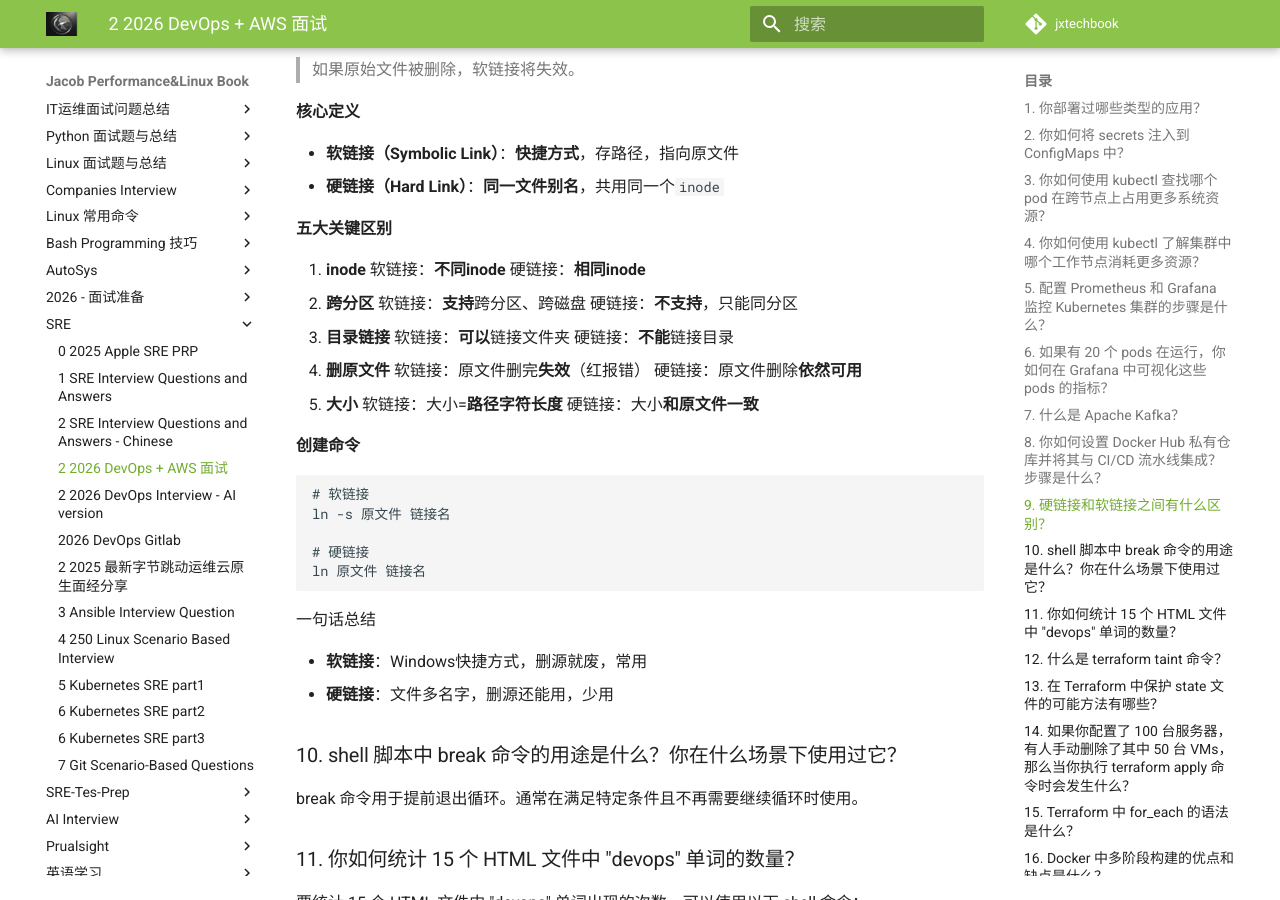
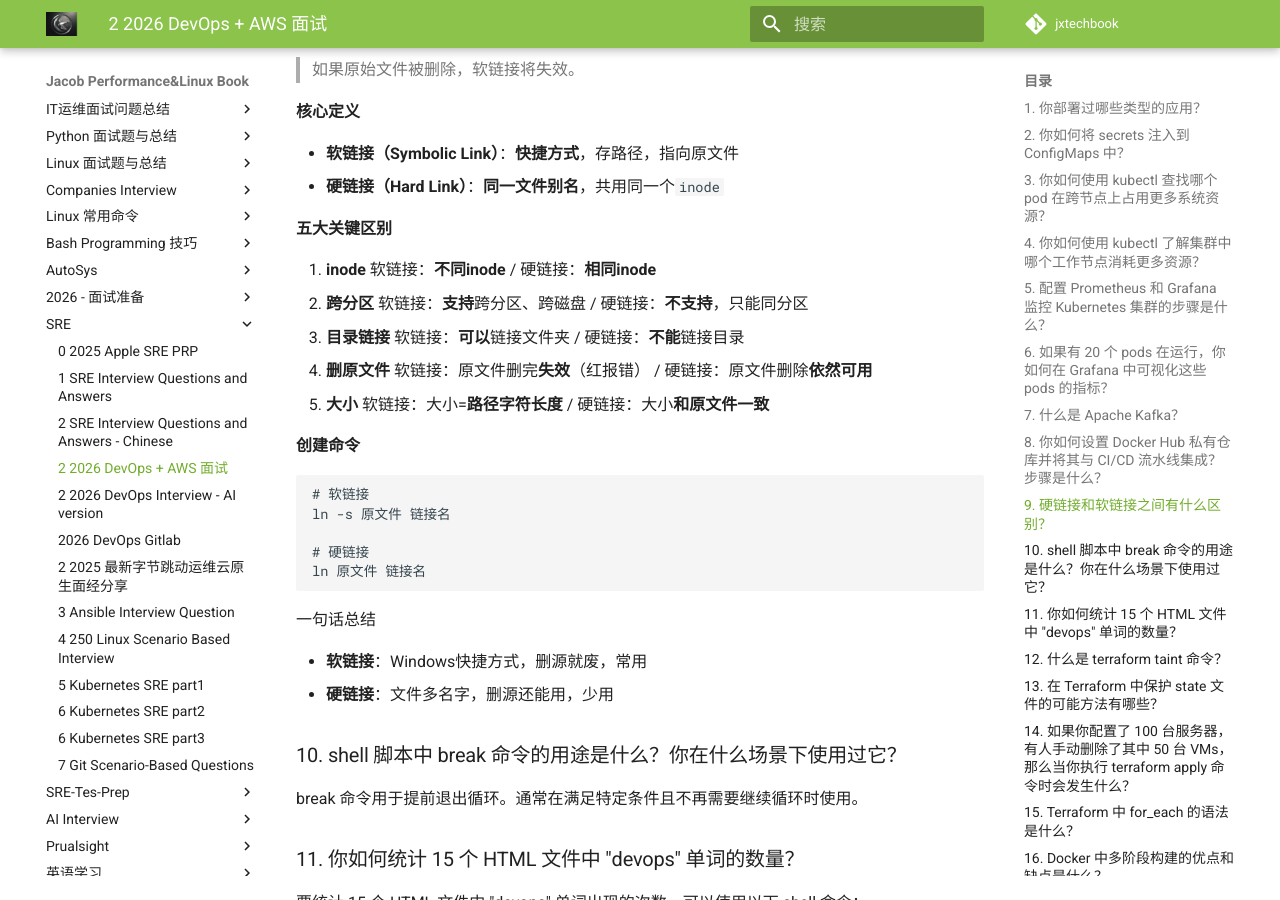
Before and after one commit to Chao-Xi/jxtechbook, an MkDocs documentation site: the page built from docs/2025/sre/2026sre.md, in a window 1280 px wide and 900 px high, scrolled down 1862 px. Built offline with MkDocs 1.6.1 and Material for MkDocs 9.7.7, drawn with Linux system fonts in a browser that asks for light colours; comment, search, counter and statistics services are not loaded.

Commit message:
agent cloud update

```diff
--- a/docs/2025/sre/2026sre.md
+++ b/docs/2025/sre/2026sre.md
@@ -77,20 +77,15 @@
 **五大关键区别**
 
 1. **inode**
-    软链接：**不同inode**
-    硬链接：**相同inode**
+    软链接：**不同inode** / 硬链接：**相同inode**
 2. **跨分区**
-    软链接：**支持**跨分区、跨磁盘
-    硬链接：**不支持**，只能同分区
+    软链接：**支持**跨分区、跨磁盘 / 硬链接：**不支持**，只能同分区
 3. **目录链接**
-    软链接：**可以**链接文件夹
-    硬链接：**不能**链接目录
+    软链接：**可以**链接文件夹 / 硬链接：**不能**链接目录
 4. **删原文件**
-    软链接：原文件删完**失效**（红报错）
-    硬链接：原文件删除**依然可用**
+    软链接：原文件删完**失效**（红报错） / 硬链接：原文件删除**依然可用**
 5. **大小**
-    软链接：大小=**路径字符长度**
-    硬链接：大小**和原文件一致**
+    软链接：大小=**路径字符长度** / 硬链接：大小**和原文件一致**
 
 **创建命令**
 
```
